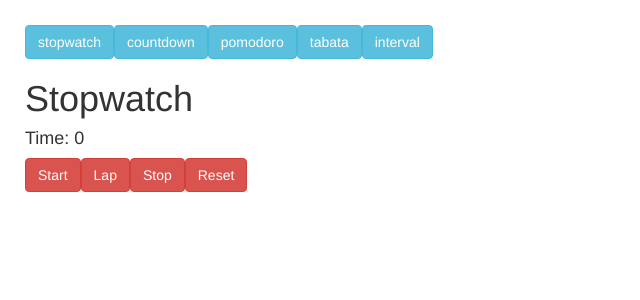
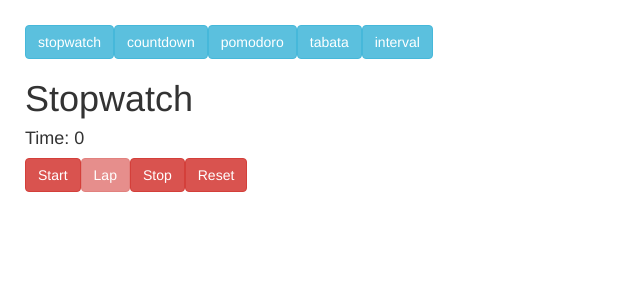
Before and after one commit to wcyjoyce/timer, a React (Create React App) app: page / in a window 1280 px wide. Shown: the top 300 px of the page, without its empty margins (0-640 px from the left). Built offline with nearby package versions, Linux system fonts and the light colour scheme.

Commit message:
showing last lap time when timer stops, button disabling added

```diff
--- a/src/components/stopwatch.jsx
+++ b/src/components/stopwatch.jsx
@@ -15,12 +15,12 @@ class Stopwatch extends Component {
   };
 
   lapTimer = (event) => {
-    this.setState({ laps: this.state.laps + 1 })
-    let currentLap = this.state.time;
-    this.state.list.push(currentLap)
+    this.setState({ laps: this.state.laps + 1 });
+    this.state.list.push(this.state.time);
   };
 
   stopTimer = (event) => {
+    this.state.list.push(this.state.time);
     this.setState({ started: false });
     clearInterval(this.timer);
   };
@@ -39,7 +39,7 @@ class Stopwatch extends Component {
         <h1>Stopwatch</h1>
         <h4>Time: {this.state.time}</h4>
         <button className="btn btn-danger" onClick={this.startTimer}>Start</button>
-        <button className="btn btn-danger" onClick={this.lapTimer}>Lap</button>
+        <button className="btn btn-danger" disabled={!this.state.started} onClick={this.lapTimer}>Lap</button>
         <button className="btn btn-danger" onClick={this.stopTimer}>Stop</button>
         <button className="btn btn-danger" onClick={this.resetTimer}>Reset</button>
         <List list={this.state.list} />
```
